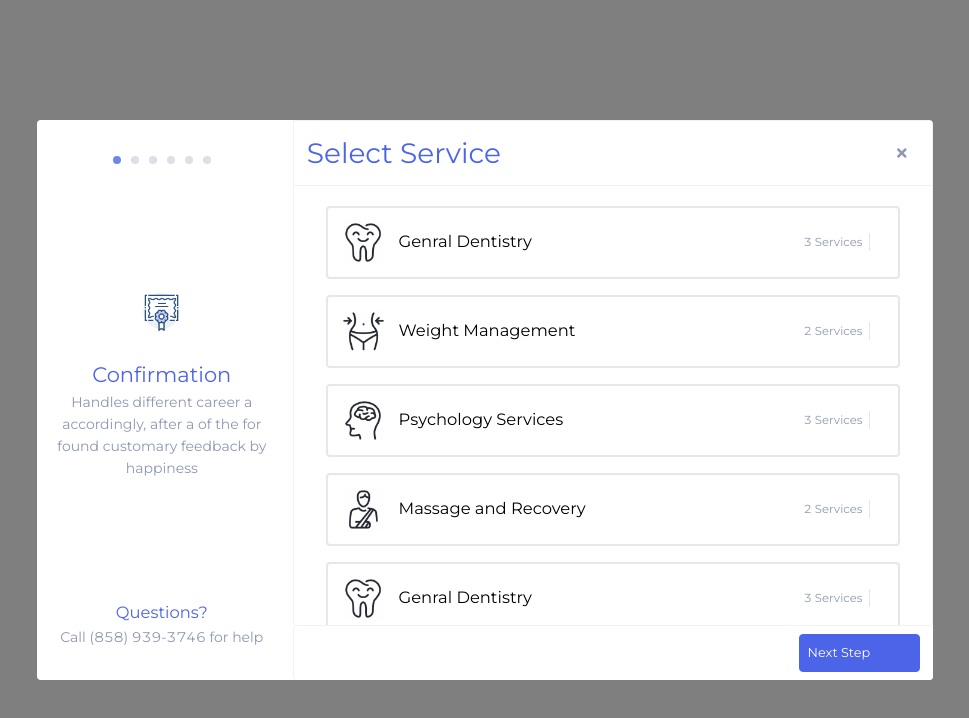
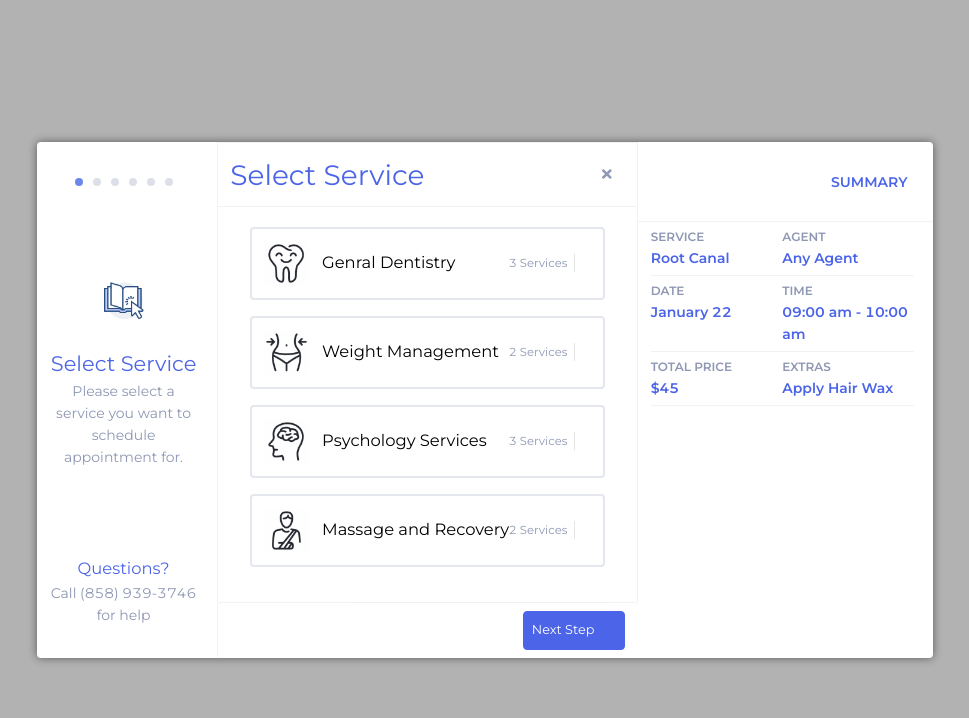
Before and after one commit to Buashei/reservationModule-React-TypeScript, a React (Create React App) app: page / in a window 1280 px wide. Both pictures are taken after a click on the button "BOOK APPOINTMENT". Shown: the top 718 px of the page, without its empty margins (155-1124 px from the left). Built offline with nearby package versions, Linux system fonts and the light colour scheme; some icons are missing.

Commit message:
Finished styling for the summary component

```diff
--- a/src/components/ContentWithBoxes/ContentWithBoxes.styles.ts
+++ b/src/components/ContentWithBoxes/ContentWithBoxes.styles.ts
@@ -68,7 +68,7 @@ export const NextButton = styled.button`
   border-radius: 4px;
   border: 1px solid ${({ theme }) => theme.colors.main};
   padding: 1vh;
-  width: 9.5vw;
+  width: 8vw;
   font-size: 1vw;
   &:hover {
     cursor: pointer;
--- a/src/components/ContentWithBoxes/ContentWithBoxes.tsx
+++ b/src/components/ContentWithBoxes/ContentWithBoxes.tsx
@@ -25,18 +25,53 @@ import { contentSelectServiceProps } from './ContentWithBoxes.types';
 import { ServiceBoxesGenerator } from '../ServiceBox/ServiceBoxesGenerator';
 
 const ServiceObject = [
-  { id: 1, icon: 'tooth', title: 'Genral Dentistry', amount: 3 },
-  { id: 2, icon: 'weight', title: 'Weight Management', amount: 2 },
-  { id: 3, icon: 'psychology', title: 'Psychology Services', amount: 3 },
-  { id: 4, icon: 'massage', title: 'Massage and Recovery', amount: 2 },
-  { id: 5, icon: 'tooth', title: 'Genral Dentistry', amount: 3 },
-  { id: 6, icon: 'weight', title: 'Weight Management', amount: 2 },
-  { id: 7, icon: 'psychology', title: 'Psychology Services', amount: 3 },
-  { id: 8, icon: 'massage', title: 'Massage and Recovery', amount: 2 },
-  { id: 9, icon: 'tooth', title: 'Genral Dentistry', amount: 3 },
-  { id: 10, icon: 'weight', title: 'Weight Management', amount: 2 },
-  { id: 11, icon: 'psychology', title: 'Psychology Services', amount: 3 },
-  { id: 12, icon: 'massage', title: 'Massage and Recovery', amount: 2 },
+  {
+    id: 1,
+    icon: 'tooth',
+    title: 'Genral Dentistry',
+    amount: 3,
+    services: [
+      { title: 'Root Canal', description: 'Slowly he whom important. Only we height', price: 20 },
+      { title: 'Invisilign Braces', description: 'Slowly he whom important. Only we height', price: 30 },
+      { title: 'Teeth Whitening', description: 'Slowly he whom important. Only we height', price: 50 },
+    ],
+  },
+  {
+    id: 2,
+    icon: 'weight',
+    title: 'Weight Management',
+    amount: 2,
+    services: [
+      { title: 'Spin Class Indoor', description: 'Slowly he whom important. Only we height', price: 20, durationPrices: [20, 40, 60] },
+      { title: 'Hot Yoga Class', description: 'Slowly he whom important. Only we height', price: 30, durationPrices: [30, 40, 60] },
+    ],
+  },
+  {
+    id: 3,
+    icon: 'psychology',
+    title: 'Psychology Services',
+    amount: 3,
+    services: [
+      {
+        title: 'Counseling for Couples',
+        description: 'Slowly he whom important. Only we height',
+        price: 30,
+        durationPrices: [30, 60, 100],
+      },
+      { title: 'Panic Attacks', description: 'Slowly he whom important. Only we height', price: 20, durationPrices: [20, 40, 60] },
+      { title: 'Stress Management', description: 'Slowly he whom important. Only we height', price: 20, durationPrices: [20, 40, 60] },
+    ],
+  },
+  {
+    id: 4,
+    icon: 'massage',
+    title: 'Massage and Recovery',
+    amount: 2,
+    services: [
+      { title: 'Deep Tissue Massage', description: 'Slowly he whom important. Only we height', price: 20, durationPrices: [20, 40, 60] },
+      { title: 'Hot Stone Massage', description: 'Slowly he whom important. Only we height', price: 40, durationPrices: [40, 50, 80] },
+    ],
+  },
 ];
 
 export const ContentWithBoxes: React.FC<contentSelectServiceProps> = props => {
--- a/src/components/Modal/Modal.style.ts
+++ b/src/components/Modal/Modal.style.ts
@@ -7,11 +7,10 @@ export const ModalWrapper = styled.div`
   top: 0;
   right: 0;
   bottom: 0;
-  background-color: rgba(0, 0, 0, 0.5);
+  background-color: rgba(0, 0, 0, 0.3);
   display: flex;
   align-items: center;
   justify-content: center;
-  box-shadow: 0px 2px 4px rgba(0, 0, 0, 0.2), 0px 20px 50px rgba(0, 0, 0, 0.4);
 `;
 
 export const ModalContent = styled.div`
@@ -26,6 +25,7 @@ export const ModalContent = styled.div`
   ${mediaQueriesMin('md')`
     max-width: 70vw;
     max-height: 70vh;
+    box-shadow: 0px 0px 10px 0px rgba(0, 0, 0, 0.5);
   `}
 `;
 
--- /dev/null
+++ b/src/components/RightAside/RightAside.styles.ts
@@ -0,0 +1,57 @@
+import styled from 'styled-components';
+import { mediaQueriesMax } from '../../utils/mediaQueries';
+
+export const AsideWrapper = styled.aside`
+  width: 35vw;
+  display: flex;
+  flex-direction: column;
+  ${mediaQueriesMax('md')`
+  display: none;
+  `};
+  ${mediaQueriesMax('sm')`
+  display: none;
+  `};
+`;
+
+export const AsideHeader = styled.div`
+  display: flex;
+  align-items: center;
+  padding: 1vh 2vw 1vh 1vw;
+  height: 10vh;
+  border-bottom: 1px solid ${({ theme }) => theme.colors.border};
+  text-transform: uppercase;
+  font-weight: 800;
+`;
+
+export const H2 = styled.div`
+  color: ${({ theme }) => theme.colors.main};
+  margin: 0 0 0 auto;
+`;
+
+export const AsideContent = styled.div`
+  display: flex;
+  flex-direction: row;
+  flex-wrap: wrap;
+  padding: 0 1.5vw 3vh 1vw;
+`;
+
+export const Stripe = styled.div`
+  border-bottom: 1px solid ${({ theme }) => theme.colors.border};
+  width: 50%;
+  margin-top: 0.75vh;
+`;
+
+export const Title = styled.p`
+  color: ${({ theme }) => theme.colors.secondaryLight};
+  text-transform: uppercase;
+  font-size: 1.5vh;
+  font-weight: 600;
+  margin-bottom: 0;
+  display: block;
+`;
+
+export const Description = styled.p`
+  color: ${({ theme }) => theme.colors.main};
+  font-weight: 800;
+  margin-bottom: 0.75vh;
+`;
--- /dev/null
+++ b/src/components/RightAside/RightAside.tsx
@@ -0,0 +1,49 @@
+import React from 'react';
+
+//Styled Import
+import { H2, AsideWrapper, AsideHeader, AsideContent, Description, Stripe, Title } from './RightAside.styles';
+
+const summaryObject = {
+  service: 'Root Canal',
+  agent: 'Any Agent',
+  date: 'January 22',
+  time: '09:00 am - 10:00 am',
+  total: '$45',
+  extras: 'Apply Hair Wax',
+};
+
+export const RightAside: React.FC = () => {
+  return (
+    <AsideWrapper>
+      <AsideHeader>
+        <H2>Summary</H2>
+      </AsideHeader>
+      <AsideContent>
+        <Stripe>
+          <Title>service</Title>
+          <Description>{summaryObject.service}</Description>
+        </Stripe>
+        <Stripe>
+          <Title>agent</Title>
+          <Description>{summaryObject.agent}</Description>
+        </Stripe>
+        <Stripe>
+          <Title>date</Title>
+          <Description>{summaryObject.date}</Description>
+        </Stripe>
+        <Stripe>
+          <Title>time</Title>
+          <Description>{summaryObject.time}</Description>
+        </Stripe>
+        <Stripe>
+          <Title>total price</Title>
+          <Description>{summaryObject.total}</Description>
+        </Stripe>
+        <Stripe>
+          <Title>extras</Title>
+          <Description>{summaryObject.extras}</Description>
+        </Stripe>
+      </AsideContent>
+    </AsideWrapper>
+  );
+};
--- a/src/pages/selectService/selectService.tsx
+++ b/src/pages/selectService/selectService.tsx
@@ -2,6 +2,7 @@ import React from 'react';
 
 //Component Import
 import { LeftAside } from '../../components/LeftAside/LeftAside';
+import { RightAside } from '../../components/RightAside/RightAside';
 import { ContentWithBoxes } from '../../components/ContentWithBoxes/ContentWithBoxes';
 //Styled Import
 import { SelectServiceWrapper } from './selectService.styles';
@@ -11,8 +12,9 @@ import { selectServiceProps } from './selectService.types';
 export const SelectService: React.FC<selectServiceProps> = props => {
   return (
     <SelectServiceWrapper>
-      <LeftAside type={'confirmation'} />
+      <LeftAside type={'selectService'} />
       <ContentWithBoxes onClose={props.onClose} />
+      <RightAside />
     </SelectServiceWrapper>
   );
 };
```
Also changed, not shown: 1 other file (tests, documents, lock files or other folders).
